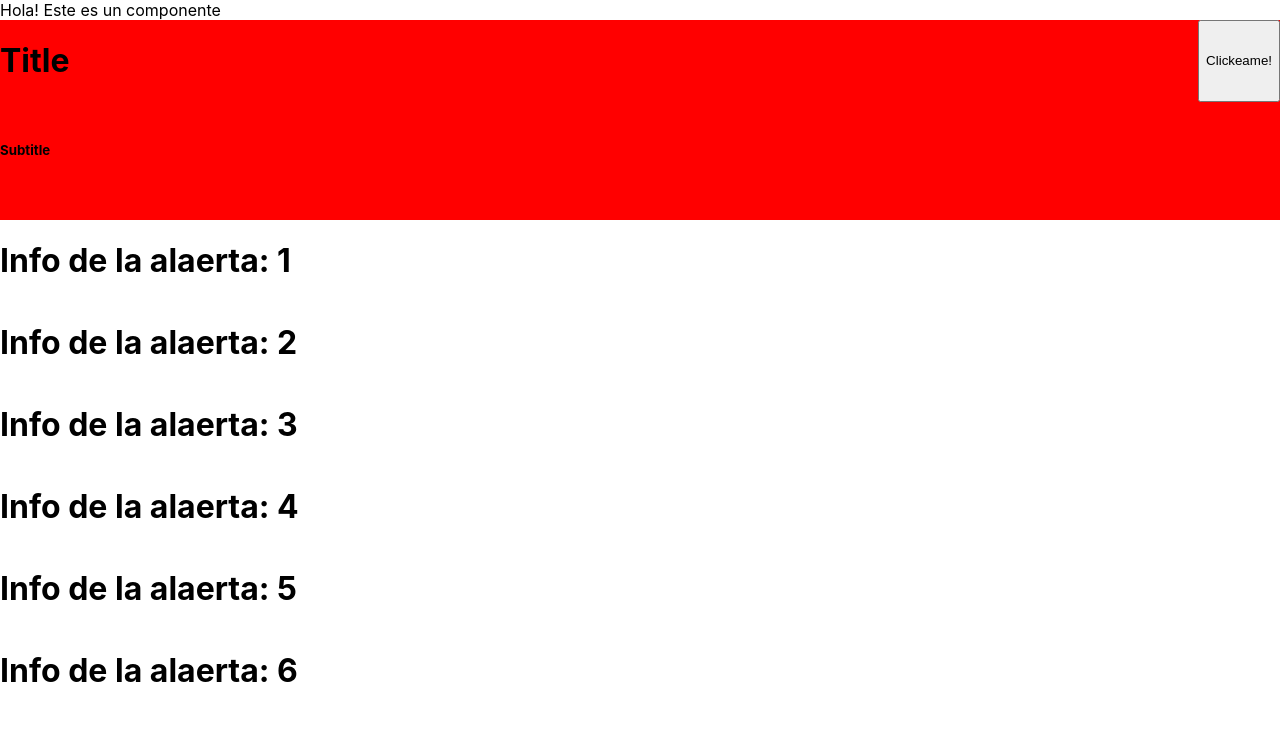
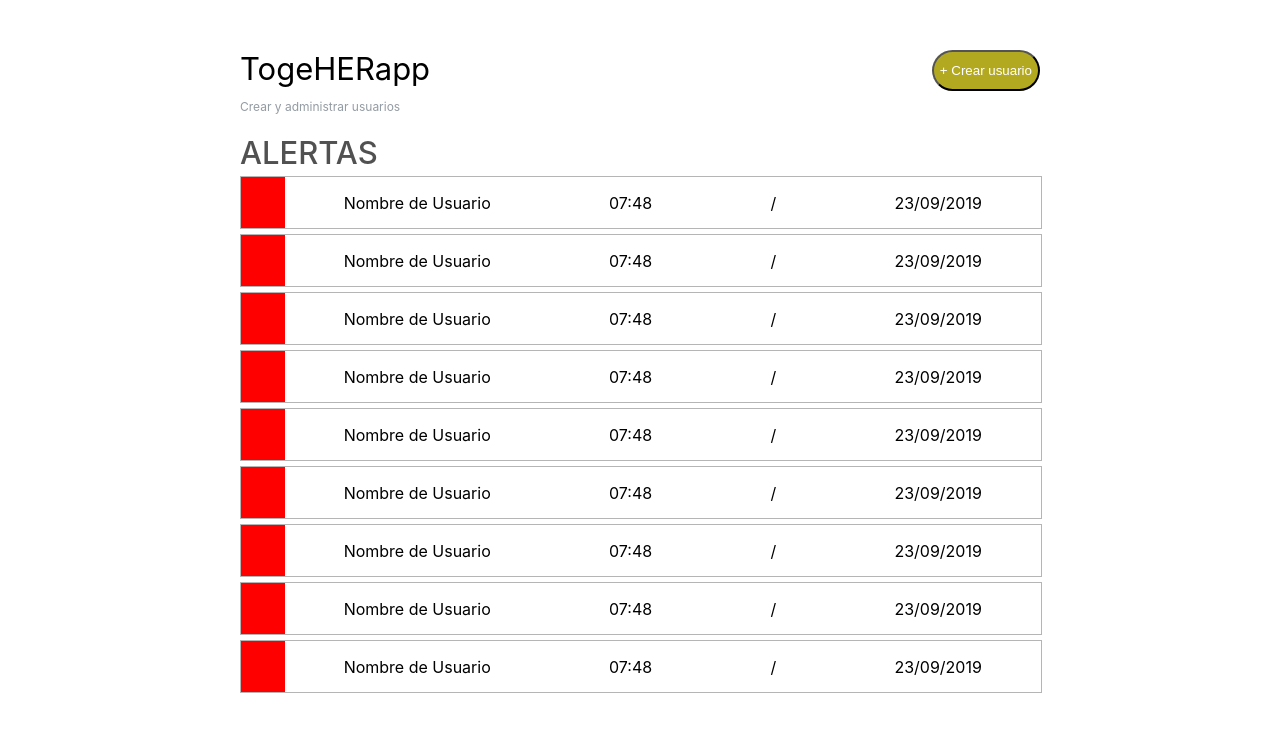
Before and after one commit to TogetHEROrg/webapp-admin, a React (Create React App) app: page / in a window 1280 px wide. Shown: the top 732 px of the page. Built offline with nearby package versions, Linux system fonts and the light colour scheme.

Commit message:
commit 2

```diff
--- a/src/App.css
+++ b/src/App.css
@@ -1,18 +1,5 @@
-.App {
-  text-align: center;
+.main {
+    display: flex;
+    justify-content: center;
+    margin-top: 50px;
 }
-
-.App-header {
-  background-color: white;
-  min-height: 100vh;
-  display: flex;
-  flex-direction: column;
-  align-items: center;
-  justify-content: center;
-  font-size: calc(10px + 2vmin);
-  color: black;
-}
-
-.App-link {
-  color: #61dafb;
-}
--- a/src/App.js
+++ b/src/App.js
@@ -1,4 +1,5 @@
 import React from 'react';
+import "./App.css";
 
 // Layouts
 import Main from './layouts/Main';
@@ -7,11 +8,10 @@ import Main from './layouts/Main';
 import CardAlert from './components/CardAlert'
 
 const App = () => {
-  return <div>
-    <span>Hola! Este es un componente</span>
+  return <div className="main">
     <Main>
       {
-        [1, 2, 3, 4, 5, 6].map(infoDeLaAlerta => <CardAlert data={infoDeLaAlerta}/>)
+        [1, 2, 3, 4, 5, 6, 7, 8, 9].map(alert => <CardAlert />)
       }
     </Main>
   </div>
--- a/src/components/CardAlert/index.js
+++ b/src/components/CardAlert/index.js
@@ -1,7 +1,15 @@
 import React from 'react';
-
+import "./styles.css";
 const CardAlert = (props) => {
-  return <div><h1>Info de la alaerta: {props.data}</h1></div>
+  return <div className="card-container">
+    <div className="color"></div>
+    <div className="right-content">
+      <span>Nombre de Usuario</span>
+      <span>07:48</span>
+      <span>/</span>
+      <span>23/09/2019</span>
+    </div>
+  </div>
 }
 
 export default CardAlert;
--- a/src/components/CardAlert/styles.css
+++ b/src/components/CardAlert/styles.css
@@ -0,0 +1,24 @@
+.card-container {
+    width: 100%;
+    height: 51px;
+    border: solid 0.5px #B5B5B5;
+    display: flex;
+    flex-direction: row;
+    justify-content: space-between;
+    margin: 5px 0px;
+}
+
+.color {
+    height: 51px;
+    width: 46px;
+    background-color: red;
+}
+
+.right-content {
+    width: 100%;
+    height: 100%;
+    align-items: center;
+    display: flex;
+    flex-direction: row;
+    justify-content: space-around;
+}
--- a/src/index.css
+++ b/src/index.css
@@ -5,6 +5,8 @@ body {
     sans-serif;
   -webkit-font-smoothing: antialiased;
   -moz-osx-font-smoothing: grayscale;
+
+
 }
 
 code {
--- a/src/layouts/Main/index.js
+++ b/src/layouts/Main/index.js
@@ -4,22 +4,22 @@ import './styles.css'
 const Main = (props) => {
   return (
     <div className="container">
-      <div className="nav">
-        <div className="container-2">
-          <h1>Title</h1>
-          <button>Clickeame!</button>
+      <div className="toolbar">
+        <div className="text-container">
+          <span className="title">TogeHERapp</span>
+          <span className="sub-title">Crear y administrar usuarios</span>
+        </div>
+        <button className="button">+ Crear usuario</button>
+      </div>
+      <div className="list-container">
+        <span className="list-title">ALERTAS</span>
+        <div className="list-content">
+          {props.children}
         </div>
       </div>
-      <div className="nav">
-        <div className="container-2">
-          <h5>Subtitle</h5>
-        </div>
-      </div>
-
-
-      {props.children}
     </div>
   )
+
 }
 
 export default Main;
--- a/src/layouts/Main/styles.css
+++ b/src/layouts/Main/styles.css
@@ -3,16 +3,44 @@
   height: 100vh;
   display: flex;
   flex-direction: column;
+  max-width: 800px;
+
+
 }
-
-.nav {
-  width: 100%;
-  height: 100px;
-  background-color: red;
-}
-
-.container-2 {
+.toolbar {
   display: flex;
   flex-direction: row;
   justify-content: space-between;
 }
+.text-container {
+  display: flex;
+  flex-direction: column;
+}
+.title {
+color: black;
+font-size: 31px;
+
+}
+.sub-title {
+margin-top: 12px;
+color: #939BA3;
+font-size: 12px;
+}
+.button {
+  background-color: #B3A920;
+  color: white;
+  border-radius: 25px;
+  height: 41px;
+}
+.list-container {
+  margin-top: 20px;
+  display: flex;
+  flex-direction: column;
+
+}
+.list-title {
+  color: #525151;
+  font-size: 31px;
+  font-weight: 500;
+
+}
```
Also changed, not shown: src/img/Plurales LOGO.svg (added), 1 other file (tests, documents, lock files or other folders).
